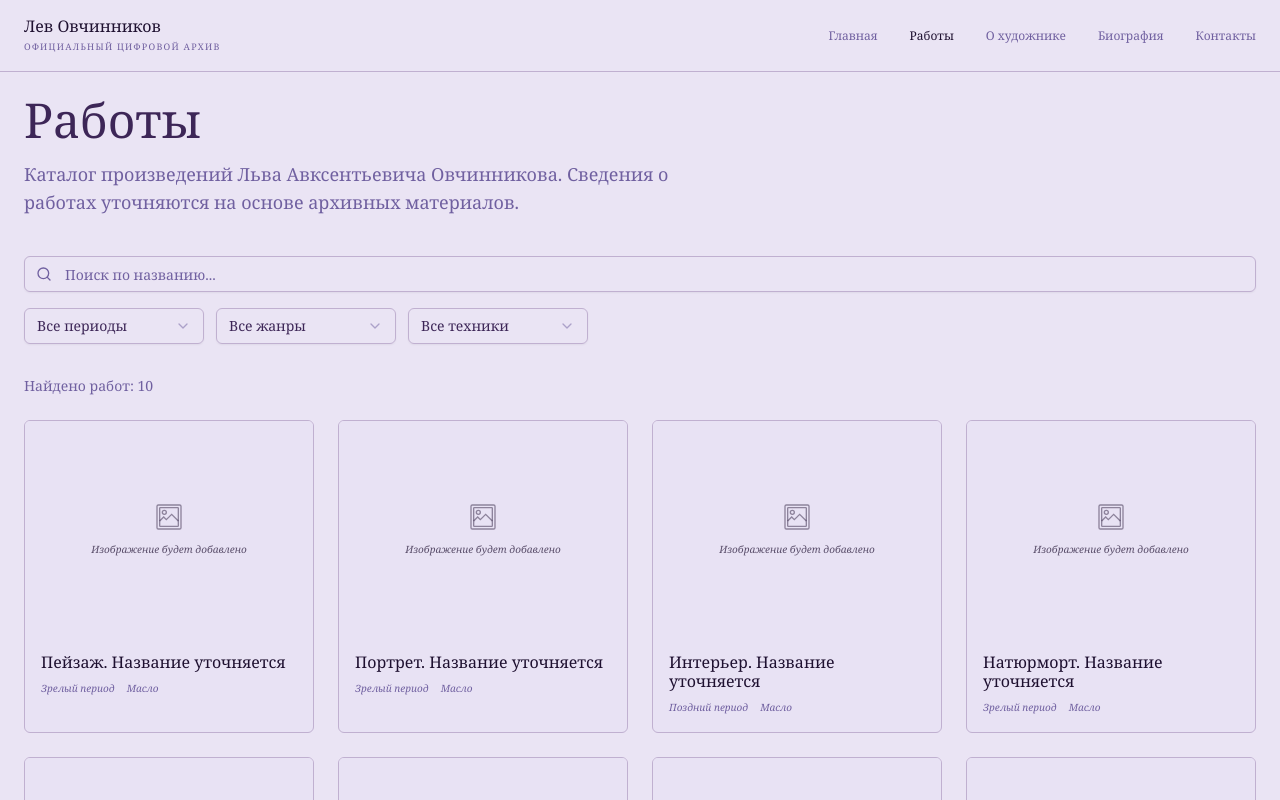
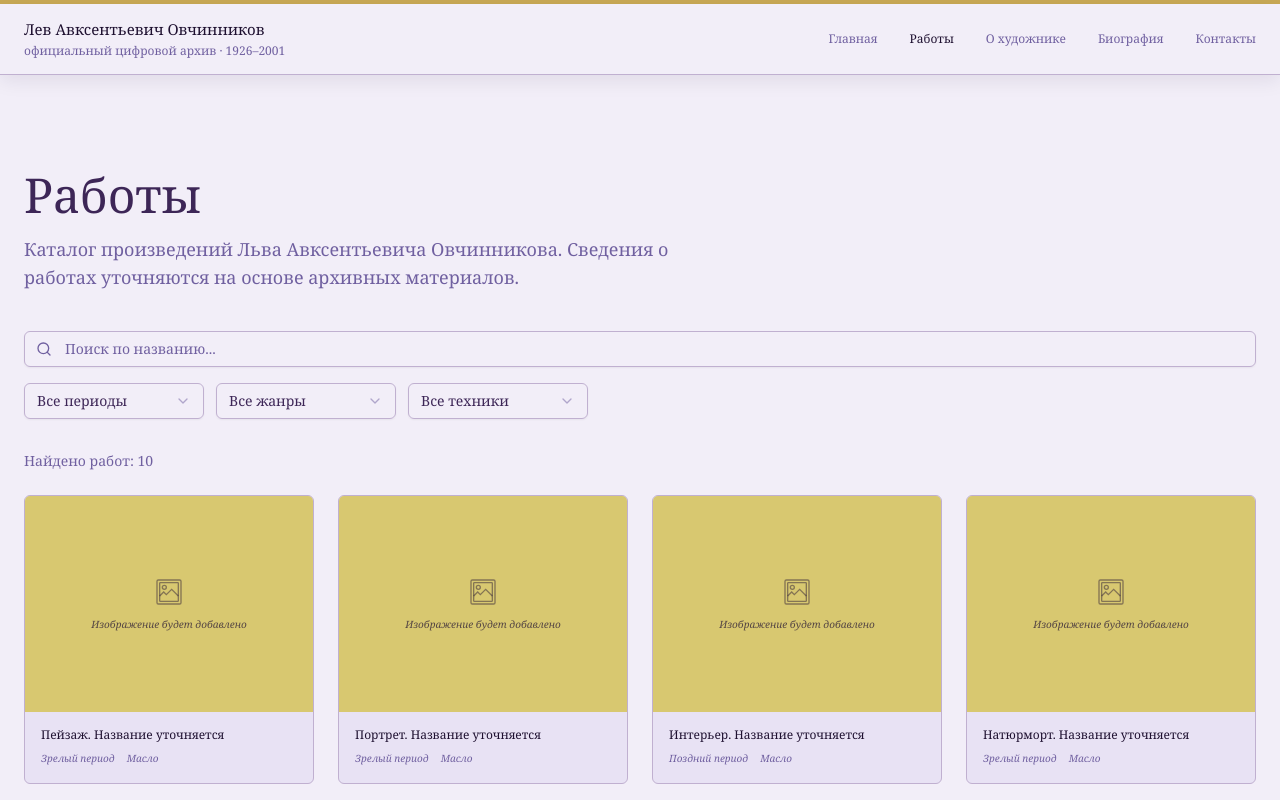
Before and after one commit to odmal88/LA_Ovchinnikov, a Next.js app: page /works in a window 1280 px wide. Shown: the top 800 px of the page. Built offline with nearby package versions, Linux system fonts and the light colour scheme.

Commit message:
Apply final Lev Ovchinnikov archive design brief

```diff
--- a/app/globals.css
+++ b/app/globals.css
@@ -3,44 +3,27 @@
 
 @custom-variant dark (&:is(.dark *));
 
-/*
- * Цифровой архив Льва Авксентьевича Овчинникова
- * Палитра выведена из живописи художника:
- * лавандовый снег и тени, золото заката, охра городского мотива.
- * Типографика проекта — только антиква.
- */
-
 @theme inline {
-  /* Шрифты: без гротеска во всех элементах интерфейса */
   --font-sans: Georgia, 'PT Serif', 'Cormorant Garamond', serif;
   --font-serif: Georgia, 'PT Serif', 'Cormorant Garamond', serif;
   --font-mono: Georgia, 'PT Serif', 'Cormorant Garamond', serif;
 
-  /* Базовая палитра */
-  --color-background: #eae4f4;
+  --color-background: #f2eef8;
   --color-foreground: #3d2657;
-
   --color-card: #e8e2f4;
   --color-card-foreground: #3d2657;
-
   --color-popover: #f2eef8;
   --color-popover-foreground: #3d2657;
-
   --color-primary: #7060a0;
   --color-primary-foreground: #f2eef8;
-
   --color-secondary: #e8e2f4;
   --color-secondary-foreground: #3d2657;
-
   --color-muted: #e8e2f4;
   --color-muted-foreground: #7060a0;
-
   --color-accent: #c8a855;
   --color-accent-foreground: #1e1030;
-
   --color-destructive: #8a6850;
   --color-destructive-foreground: #f2eef8;
-
   --color-border: #c0b0d0;
   --color-input: #c0b0d0;
   --color-ring: #7060a0;
@@ -50,30 +33,18 @@
   --radius-lg: 0.375rem;
   --radius-xl: 0.375rem;
 
-  /* Именованные цвета архива */
   --color-heading: #1e1030;
   --color-deep-violet: #1e1030;
   --color-dark-text: #b0a0c8;
-  --color-olive: #7060a0;
-  --color-ocher: #9a7258;
+  --color-ocher: #8a6850;
   --color-gold: #c8a855;
-  --color-section: #1e1030;
   --color-soft: #c0b0d0;
-  --color-museum-card: #e8e2f4;
-  --color-placeholder: #e8e2f4;
-  --color-brick: #8a6850;
-  --color-ink: #1e1030;
+  --color-placeholder: #d8c870;
 }
 
 @layer base {
-  * {
-    @apply border-border outline-ring/50;
-  }
-
-  html {
-    scroll-behavior: smooth;
-  }
-
+  * { @apply border-border outline-ring/50; }
+  html { scroll-behavior: smooth; }
   body {
     @apply bg-background text-foreground antialiased;
     font-family: Georgia, 'PT Serif', 'Cormorant Garamond', serif;
@@ -81,54 +52,16 @@
     font-weight: 400;
     line-height: 1.65;
   }
-
-  h1, h2, h3, h4, h5, h6,
-  p, a, span, small, cite, blockquote,
-  button, input, textarea, select, label {
+  h1,h2,h3,h4,h5,h6,p,a,span,small,cite,blockquote,button,input,textarea,select,label {
     font-family: Georgia, 'PT Serif', 'Cormorant Garamond', serif;
   }
-
-  h1, h2, h3, h4, h5, h6 {
-    @apply text-heading font-normal;
-    line-height: 1.2;
-  }
-
-  h1 {
-    font-size: 30px;
-    font-weight: 400;
-  }
-
-  h2 {
-    font-size: 22px;
-    font-weight: 400;
-  }
-
-  h3 {
-    font-size: 22px;
-    font-weight: 400;
-  }
-
-  a {
-    @apply transition-colors duration-200;
-  }
-
-  button, [role="button"] {
-    @apply transition-all duration-200;
-    font-size: 12px;
-    font-weight: 400;
-  }
+  h1,h2,h3,h4,h5,h6 { @apply text-heading font-normal; line-height: 1.2; }
+  h1 { font-size: 30px; }
+  h2,h3 { font-size: 22px; }
+  button,[role='button'] { @apply transition-all duration-200; font-size: 12px; font-weight: 400; }
 }
 
 @layer utilities {
-  .text-balance {
-    text-wrap: balance;
-  }
-
-  .text-pretty {
-    text-wrap: pretty;
-  }
-
-  .hover-olive:hover {
-    @apply text-primary;
-  }
+  .text-balance { text-wrap: balance; }
+  .text-pretty { text-wrap: pretty; }
 }
--- a/components/home/about-preview.tsx
+++ b/components/home/about-preview.tsx
@@ -21,7 +21,7 @@ export function AboutPreview() {
 
           <Link
             href="/about"
-            className="inline-flex items-center gap-2 text-[12px] text-gold hover:text-background font-normal transition-colors"
+            className="inline-flex items-center gap-2 text-[12px] text-gold hover:text-background italic transition-colors"
           >
             Подробнее о художнике
             <ArrowRight className="h-4 w-4" />
--- a/components/home/featured-works.tsx
+++ b/components/home/featured-works.tsx
@@ -4,7 +4,7 @@ import { getFeaturedWorks } from "@/lib/data/works";
 import { WorkCard } from "@/components/works/work-card";
 
 export function FeaturedWorks() {
-  const works = getFeaturedWorks();
+  const works = getFeaturedWorks().slice(0, 6);
 
   return (
     <section className="py-16 md:py-24 bg-background">
--- a/components/home/hero-section.tsx
+++ b/components/home/hero-section.tsx
@@ -1,52 +1,34 @@
 import Link from "next/link";
 import { ArrowRight } from "lucide-react";
 import { Button } from "@/components/ui/button";
-import { siteConfig, homeContent } from "@/lib/data/site-config";
-import { PlaceholderImage } from "@/components/shared/placeholder-image";
 
 export function HeroSection() {
   return (
-    <section className="min-h-[90vh] flex items-center pt-24 md:pt-28 bg-background">
+    <section className="py-14 md:py-20 bg-background">
       <div className="container mx-auto px-4 md:px-6">
         <div className="grid grid-cols-1 lg:grid-cols-2 gap-10 lg:gap-16 items-center">
-          <div className="order-2 lg:order-1">
+          <div>
             <div className="max-w-xl">
-              <p className="text-[9px] font-normal text-primary uppercase tracking-[0.14em] mb-4">
-                {siteConfig.archiveStatus}
-              </p>
-              <h1 className="font-serif text-[30px] leading-tight font-normal text-heading mb-3 text-balance">
-                {siteConfig.artistName}
-              </h1>
-              <p className="text-[14px] italic text-primary mb-6">
-                {siteConfig.artistYears}
-              </p>
-              <p className="text-[13px] text-foreground leading-[1.65] mb-8 text-pretty">
-                {homeContent.heroSubtitle}
+              <p className="text-[9px] text-primary uppercase tracking-[0.14em] mb-4">ОФИЦИАЛЬНЫЙ ЦИФРОВОЙ АРХИВ</p>
+              <h1 className="font-serif text-[30px] leading-tight text-heading mb-3">Лев Авксентьевич Овчинников</h1>
+              <p className="text-[14px] italic text-primary mb-6">1926–2001</p>
+              <p className="text-[13px] text-foreground leading-[1.65] mb-8">
+                Художник, чья жизнь и работа связаны с профессиональной культурой мастерской, вниманием к натуре, предмету, месту и человеческой памяти.
               </p>
               <div className="flex flex-wrap gap-4">
-                <Button asChild size="lg" className="bg-primary text-primary-foreground hover:bg-primary/90">
-                  <Link href="/works">
-                    Смотреть работы
-                    <ArrowRight className="ml-2 h-4 w-4" />
-                  </Link>
+                <Button asChild size="lg" className="bg-primary text-primary-foreground hover:bg-primary/90 rounded-md px-[18px] py-[9px]">
+                  <Link href="/works">Смотреть работы<ArrowRight className="ml-2 h-4 w-4" /></Link>
                 </Button>
-                <Button asChild variant="outline" size="lg">
+                <Button asChild variant="outline" size="lg" className="rounded-md px-[18px] py-[9px] border-soft text-primary">
                   <Link href="/about">О художнике</Link>
                 </Button>
               </div>
             </div>
           </div>
-          <div className="order-1 lg:order-2">
-            <div className="relative max-w-md mx-auto lg:max-w-none bg-gold p-5 md:p-7 rounded-md">
-              <div className="hidden md:block absolute -inset-3 border border-soft rounded-md" />
-              <div className="relative">
-                <PlaceholderImage
-                  aspectRatio="portrait"
-                  className="w-full border border-soft bg-placeholder"
-                  text="Изображение работы будет добавлено"
-                  size="lg"
-                />
-              </div>
+          <div>
+            <div className="bg-gold p-5 md:p-7 rounded-md">
+              {/* TODO: Replace placeholder with source image file at public/images/hero/rainbow-landscape.png */}
+              <img src="/images/hero/rainbow-landscape.png" alt="Панорамный пейзаж с радугой" className="w-full h-auto border border-soft bg-placeholder" />
             </div>
           </div>
         </div>
--- a/components/home/quote-block.tsx
+++ b/components/home/quote-block.tsx
@@ -9,7 +9,7 @@ export function QuoteBlock() {
         <div className="max-w-3xl mx-auto text-center border-y border-soft py-10 md:py-12">
           {hasQuote ? (
             <>
-              <blockquote className="font-serif text-[22px] md:text-[26px] text-heading italic leading-relaxed mb-6">
+              <blockquote className="text-[14px] text-primary italic leading-relaxed mb-6">
                 &laquo;{homeContent.quoteText}&raquo;
               </blockquote>
               <cite className="text-[13px] text-primary not-italic">
@@ -17,7 +17,7 @@ export function QuoteBlock() {
               </cite>
             </>
           ) : (
-            <div className="border border-dashed border-soft rounded-md p-8 md:p-12 bg-card">
+            <div className="border border-dashed border-soft rounded-md p-8 md:p-12 bg-background">
               <p className="text-[13px] text-primary italic leading-[1.65]">
                 {homeContent.quoteNote}
               </p>
--- a/components/layout/header.tsx
+++ b/components/layout/header.tsx
@@ -1,99 +1,53 @@
 "use client";
 
-import { useState, useEffect } from "react";
+import { useState } from "react";
 import Link from "next/link";
 import { usePathname } from "next/navigation";
 import { Menu, X } from "lucide-react";
 import { cn } from "@/lib/utils";
-import { navigation, siteConfig } from "@/lib/data/site-config";
+import { navigation } from "@/lib/data/site-config";
 import { Button } from "@/components/ui/button";
 
 export function Header() {
-  const [isScrolled, setIsScrolled] = useState(false);
   const [isMobileMenuOpen, setIsMobileMenuOpen] = useState(false);
   const pathname = usePathname();
 
-  useEffect(() => {
-    const handleScroll = () => {
-      setIsScrolled(window.scrollY > 20);
-    };
-
-    window.addEventListener("scroll", handleScroll);
-    return () => window.removeEventListener("scroll", handleScroll);
-  }, []);
-
-  useEffect(() => {
-    setIsMobileMenuOpen(false);
-  }, [pathname]);
-
   return (
-    <header
-      className={cn(
-        "fixed top-0 left-0 right-0 z-50 bg-background/95 backdrop-blur-md border-b border-soft transition-all duration-300",
-        isScrolled ? "shadow-sm py-3" : "py-4"
-      )}
-    >
+    <header className="sticky top-0 z-50">
+      <div className="h-1 w-full bg-gold" />
+      <div className="bg-background border-b-[1.5px] border-soft shadow-[0_6px_18px_rgba(30,16,48,0.08)]">
         <div className="container mx-auto px-4 md:px-6">
-        <nav className="flex items-center justify-between">
-          <Link href="/" className="flex flex-col text-heading hover:text-primary transition-colors">
-            <span className="font-serif text-[15px] md:text-[16px] font-normal leading-tight">
-              {siteConfig.artistNameShort}
-            </span>
-            <span className="hidden sm:block text-[9px] font-normal uppercase tracking-[0.14em] text-primary mt-1">
-              {siteConfig.archiveStatus}
-            </span>
+          <nav className="flex items-center justify-between py-4">
+            <Link href="/" className="flex flex-col leading-tight">
+              <span className="hidden sm:block text-[15px] text-heading">Лев Авксентьевич Овчинников</span>
+              <span className="sm:hidden text-[15px] text-heading">Лев А. Овчинников</span>
+              <span className="hidden sm:block text-[12px] text-primary mt-1">официальный цифровой архив · 1926–2001</span>
+              <span className="sm:hidden text-[12px] text-primary mt-1">1926–2001</span>
             </Link>
 
             <div className="hidden md:flex items-center gap-8">
               {navigation.map((item) => (
-              <Link
-                key={item.href}
-                href={item.href}
-                className={cn(
-                  "text-[12px] font-normal transition-colors",
-                  pathname === item.href ? "text-heading" : "text-primary hover:text-heading"
-                )}
-              >
+                <Link key={item.href} href={item.href} className={cn("text-[12px] text-primary", pathname === item.href ? "text-heading" : "hover:text-heading")}>
                   {item.name}
                 </Link>
               ))}
             </div>
 
-          <Button
-            variant="ghost"
-            size="icon"
-            className="md:hidden text-primary hover:text-heading hover:bg-card"
-            onClick={() => setIsMobileMenuOpen(!isMobileMenuOpen)}
-            aria-label={isMobileMenuOpen ? "Закрыть меню" : "Открыть меню"}
-          >
+            <Button variant="ghost" size="icon" className="md:hidden text-primary hover:text-heading" onClick={() => setIsMobileMenuOpen(!isMobileMenuOpen)} aria-label="Меню">
               {isMobileMenuOpen ? <X className="h-5 w-5" /> : <Menu className="h-5 w-5" />}
             </Button>
           </nav>
-
-        <div
-          className={cn(
-            "md:hidden overflow-hidden transition-all duration-300 ease-in-out",
-            isMobileMenuOpen ? "max-h-96 mt-4" : "max-h-0"
-          )}
-        >
-          <div className="flex flex-col gap-2 py-4 border-t border-soft">
+          <div className={cn("md:hidden overflow-hidden transition-all", isMobileMenuOpen ? "max-h-96 pb-4" : "max-h-0")}>
+            <div className="flex flex-col gap-1 border-t border-soft pt-3">
               {navigation.map((item) => (
-              <Link
-                key={item.href}
-                href={item.href}
-                className={cn(
-                  "px-2 py-2 text-[14px] font-normal transition-colors rounded-md",
-                  pathname === item.href
-                    ? "text-heading bg-card"
-                    : "text-primary hover:text-heading hover:bg-card/70"
-                )}
-              >
+                <Link key={item.href} href={item.href} className={cn("px-1 py-2 text-[12px] text-primary", pathname === item.href ? "text-heading" : "hover:text-heading")}>
                   {item.name}
                 </Link>
               ))}
             </div>
           </div>
         </div>
+      </div>
     </header>
   );
 }
--- a/components/works/work-card.tsx
+++ b/components/works/work-card.tsx
@@ -18,7 +18,7 @@ export function WorkCard({ work, className, priority = false }: WorkCardProps) {
     <Link
       href={`/works/${work.slug}`}
       className={cn(
-        "group block bg-card rounded-md border border-soft overflow-hidden",
+        "group block bg-card rounded-md border border-soft overflow-hidden [border-width:0.5px]",
         "hover:border-primary hover:shadow-md transition-all duration-300",
         className
       )}
@@ -44,7 +44,7 @@ export function WorkCard({ work, className, priority = false }: WorkCardProps) {
       </div>
 
       <div className="p-4">
-        <h3 className="font-serif text-[16px] font-normal text-heading line-clamp-2 mb-2 group-hover:text-primary transition-colors">
+        <h3 className="font-serif text-[12px] font-normal text-heading line-clamp-2 mb-2 group-hover:text-primary transition-colors">
           {work.title}
         </h3>
 
```
Also changed, not shown: public/images/hero/rainbow-landscape.png (added). Lines whose indentation alone changed are shown as unchanged.
